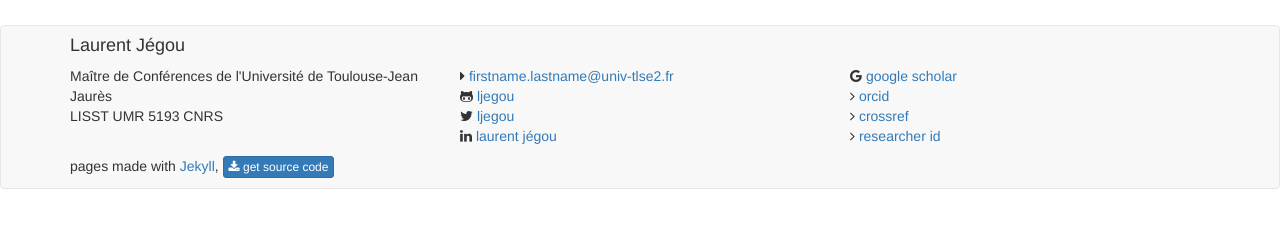
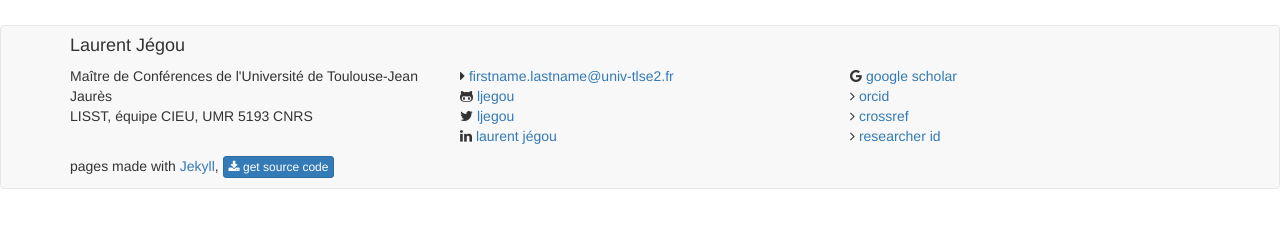
Before and after one commit to ljegou/ljegou.github.io, a Jekyll site: the page index.html, which Jekyll copies as it is, in a window 1280 px wide. Shown: the part 561-789 px from the top of the page. Built offline with Jekyll 4.4.1, drawn with Linux system fonts in a browser that asks for light colours.

Commit message:
MAJ LAbo

```diff
--- a/index.html
+++ b/index.html
@@ -117,7 +117,7 @@
 			        <h4>Laurent Jégou</h4>
 			        <div class="row">
 			            <div class="col-md-4">
-			                <p>Maître de Conférences de l'Université de Toulouse-Jean Jaurès<br/> LISST UMR 5193 CNRS
+			                <p>Maître de Conférences de l'Université de Toulouse-Jean Jaurès<br/> LISST, &eacute;quipe CIEU, UMR 5193 CNRS
 							</p>
 			            </div>
 			            <div class="col-md-4">
```
